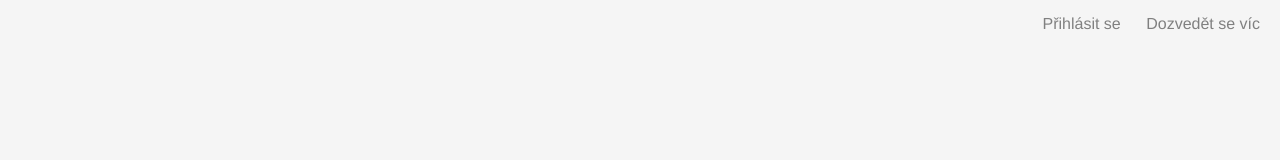
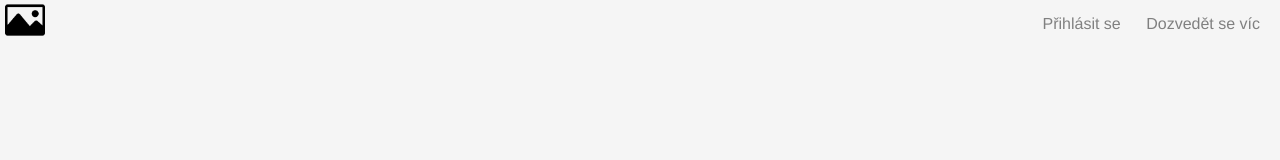
Before and after one commit to icycoba/ITU21, a plain HTML site: page Title Page.html in a window 1280 px wide. Drawn offline with Linux system fonts and the light colour scheme.

Commit message:
přepínání mezi pre-login stránkami

```diff
--- a/Title Page.html
+++ b/Title Page.html
@@ -3,11 +3,13 @@
     <head>
         <title>Rezervační systém</title>
         <link href="css/style.css" rel="stylesheet"/>
+        <link rel="shortcut icon" type="image/x-icon" href="images/temp_image.png">
     </head>
 
     <body>
         <div class="main">
             <div class="nav-links">
+                    <a href="Title Page.html"><img src="images/temp_image.png" id="logo"></a>
                 <ul>
                     <li><a href="Login Page.html">Přihlásit se</a></id></li>
                     <li><a href="Learn more Page.html">Dozvedět se víc</a></li>
--- a/css/style.css
+++ b/css/style.css
@@ -48,3 +48,10 @@ nav{
     border-width: 2px;
     color: #c0c0c0;
 }
+.nav-links #logo{
+    float:left;
+    height: 40px;
+    width: auto;
+    position: left;
+    margin-left: 5px;
+}
```
Also changed, not shown: Learn more Page.html (+1 -0 lines), Login Page.html (+1 -0 lines), images/temp_image.png (added).
